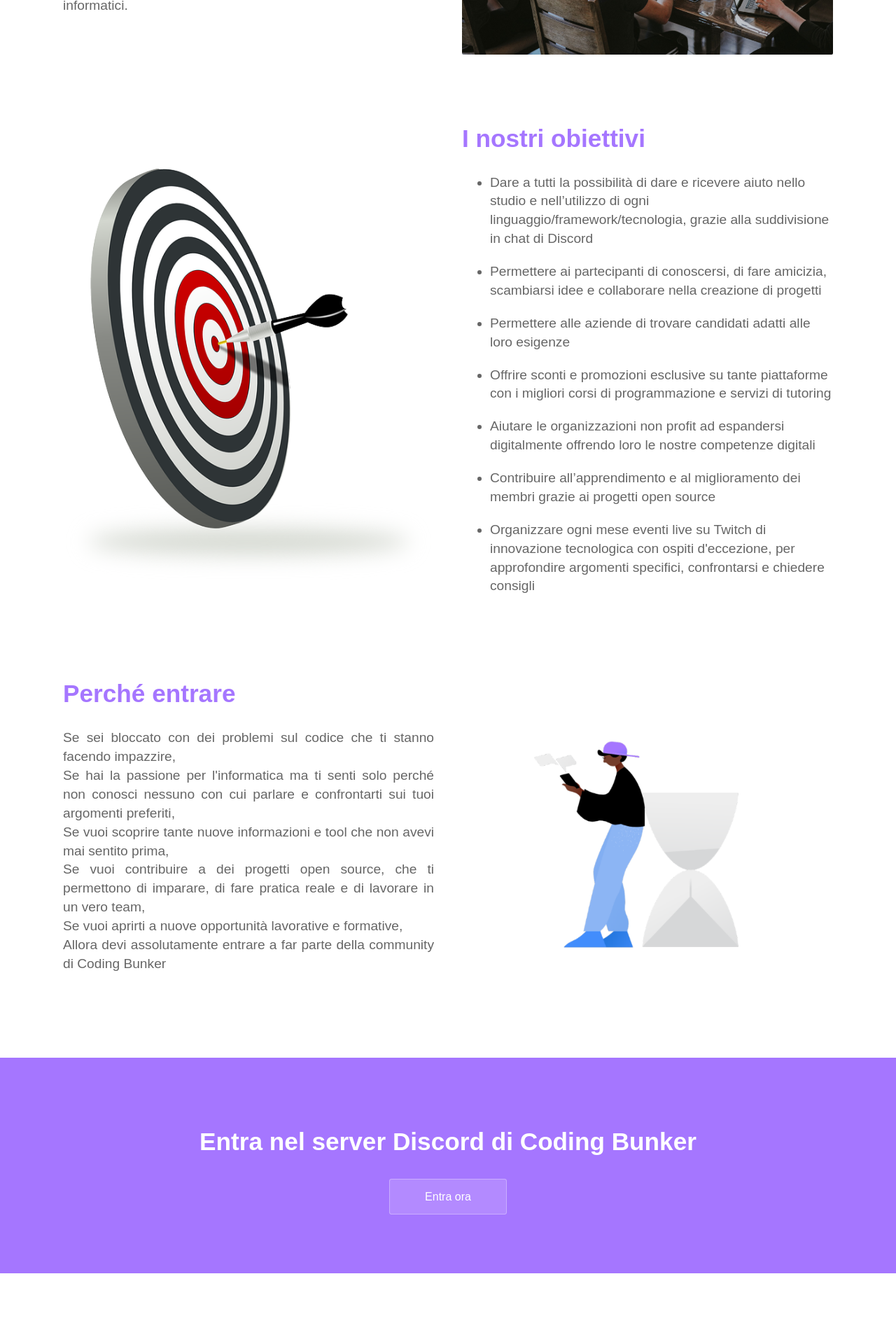
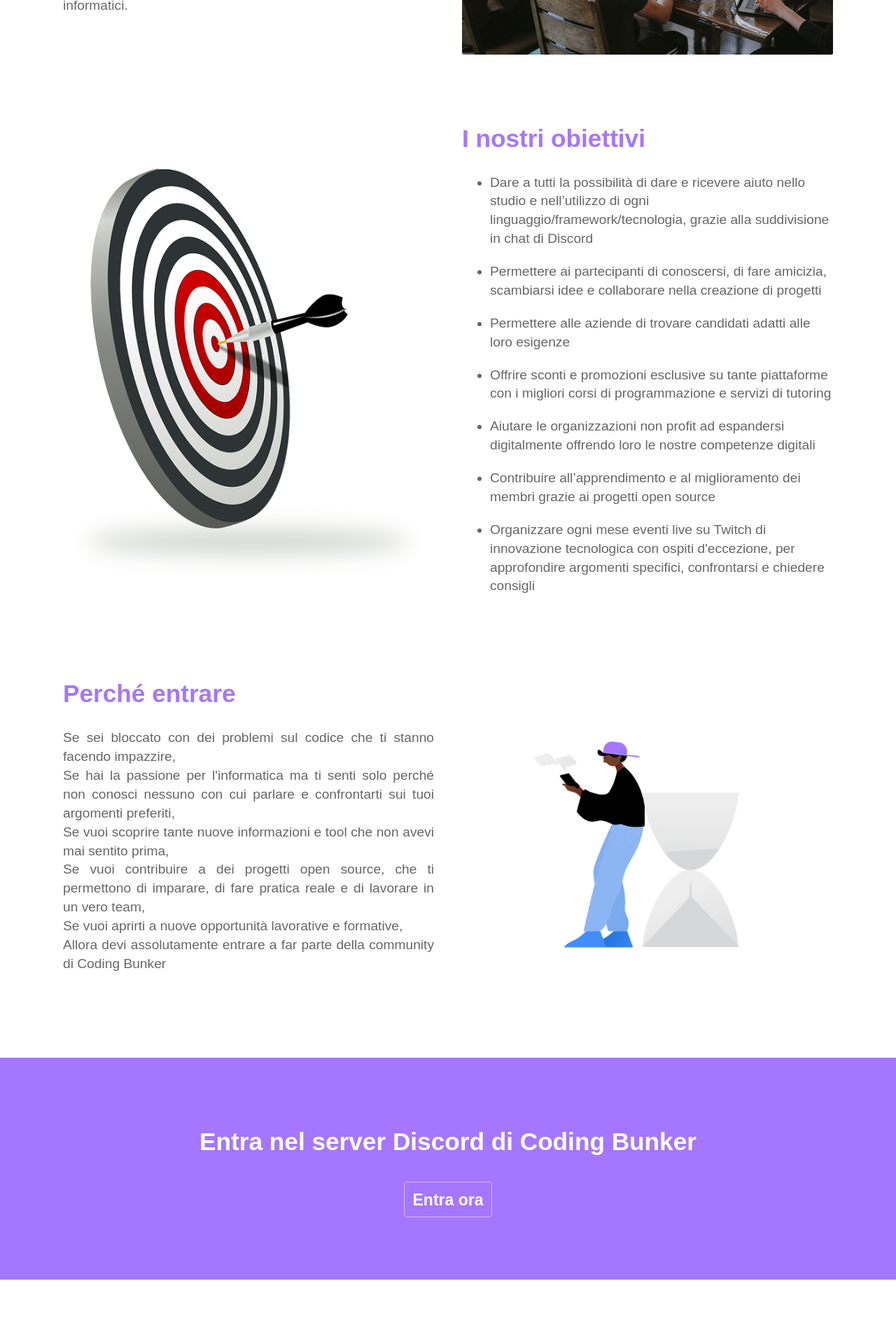
Before and after one commit to ludovicobesana/codingbunker-website, a Jekyll site: the page built from index.html, in a window 1280 px wide. Shown: the part 483-2383 px from the top of the page at 70% size. Built offline with Jekyll 4.4.1, drawn with Linux system fonts in a browser that asks for light colours; grey boxes are pictures that could not be loaded.

Commit message:
fix: Fixed buttons style

```diff
--- a/_sass/forms.scss
+++ b/_sass/forms.scss
@@ -15,15 +15,40 @@
 }
 
 .button.alt a {
-	background: rgba(255,255,255,0.15);
-	border-radius: 3px;
-	border: 1px solid rgba(255, 255, 255, 0.3);
-	padding: 16px 50px;
+	border-radius: 5px;
+	color: white;
+	background-color: #A576FF;
+	font-size: 1.4375em;
+	font-weight: bold;
+	padding: 0.5em;
 }
 
+.button.alt.section a {
+	border-radius: 5px;
+	color: white;
+	background-color: transparent;
+	font-size: 1.4375em;
+	font-weight: bold;
+	padding: 0.5em;
+}
+
+.button.alt.section a:hover {
+	border-radius: 5px;
+	color: white;
+	background-color: black;
+	font-size: 1.4375em;
+	font-weight: bold;
+	padding: 0.5em;
+}
+
+
 .button.alt a:hover {
-	background: #fff;
-	color: $brand-color;
+	border-radius: 5px;
+	color: white;
+	background-color: #A576FF;
+	font-size: 1.4375em;
+	font-weight: bold;
+	padding: 0.5em;
 }
 
 textarea, input, button, select { font-family: inherit; font-size: inherit; }
--- a/index.html
+++ b/index.html
@@ -75,7 +75,7 @@ description: Siamo una community di programmatori e appassionati di codice
 
   <section class="bottom-cta">
     <h2 class="editable"><strong>Entra nel server Discord di Coding Bunker</strong></h2>
-    <div class="button alt"><a href="https://discord.com/invite/9x4FqmTxDu">Entra ora</a></div>
+    <div class="button alt section"><a href="https://discord.com/invite/9x4FqmTxDu">Entra ora</a></div>
   </section>
 
   <div class="content">
@@ -158,6 +158,6 @@ description: Siamo una community di programmatori e appassionati di codice
 
     <section class="bottom-cta">
       <h2 class="editable"><strong>Sei interessato a collaborare con noi?</strong></h2>
-      <div class="button alt"><a href="/partner/">Diventa partner</a></div>
+      <div class="button alt section"><a href="/partner/">Diventa partner</a></div>
     </section>
 </div>
--- a/partner.html
+++ b/partner.html
@@ -53,13 +53,12 @@ faq:
     {% endfor %}
 </div>
 <div class="wrapper">
-    <a href="#"><button class="button alt">Invia la richiesta</button></a>
+    <div class="button alt"><a href="#">Invia richiesta</a></div>
 </div>
 
 <br>
 <br>
 <br>
-
 
 <div class="wrapper">
   <h2>I nostri partner</h2>
```
